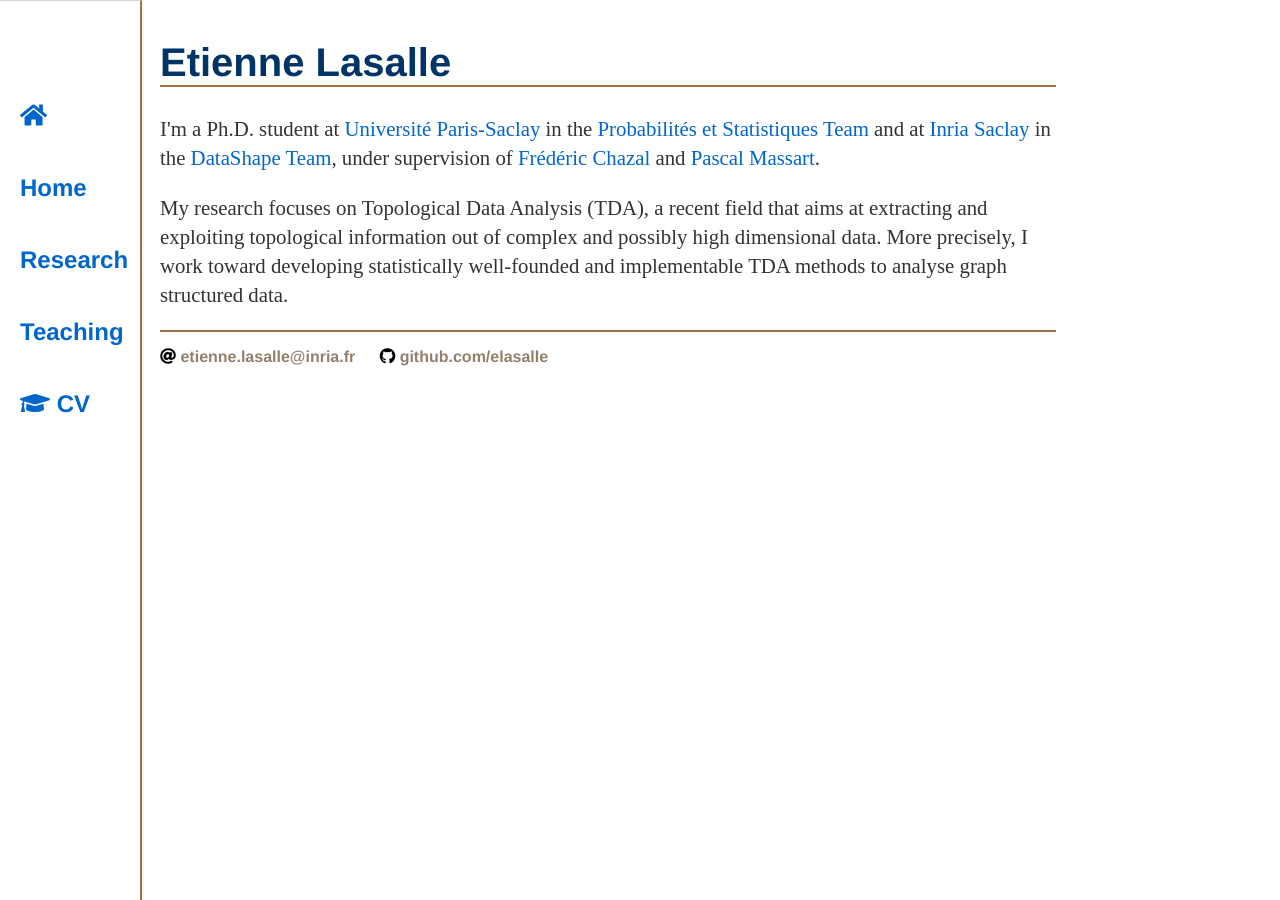
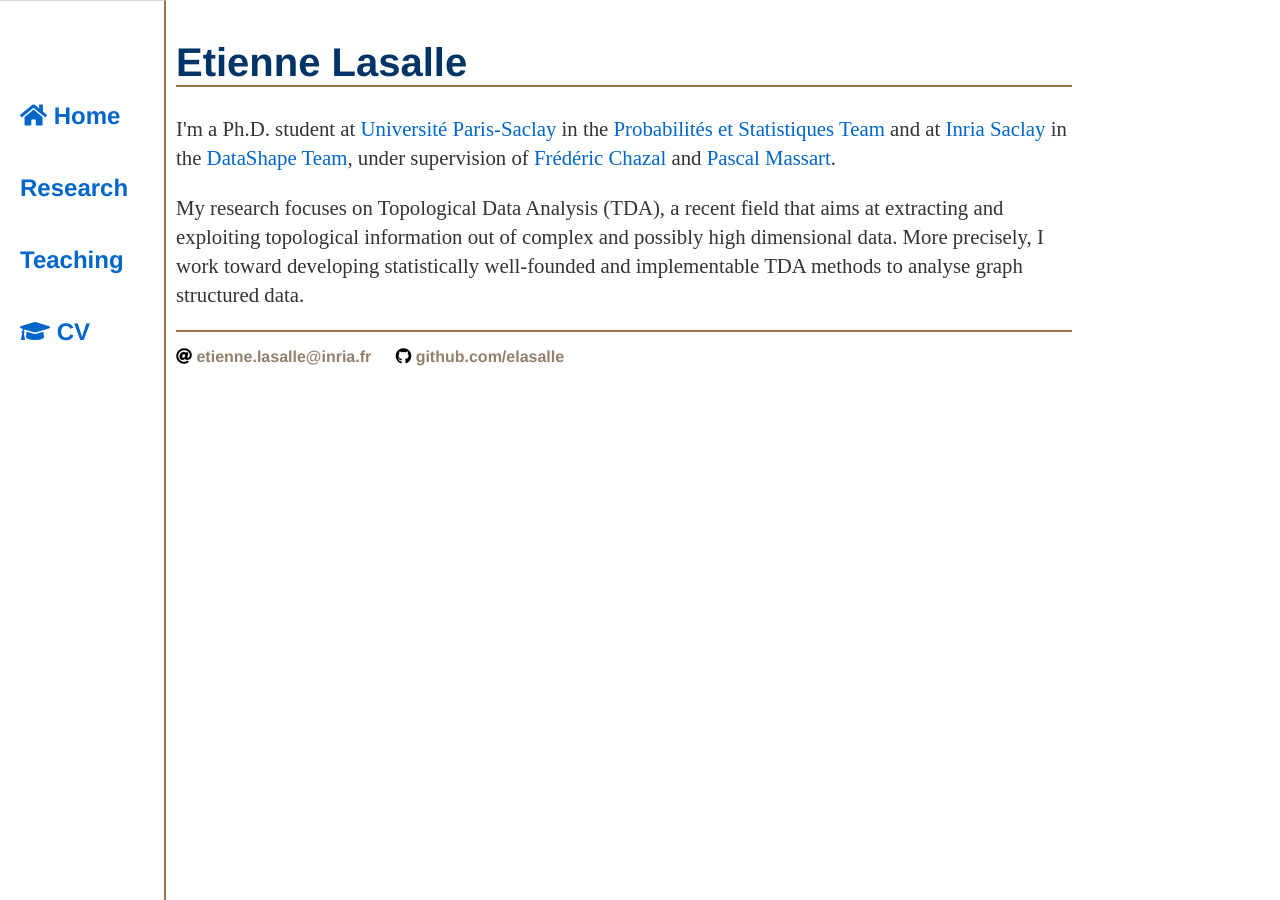
Before and after one commit to elasalle/elasalle.github.io, a Jekyll site: the page built from index.html, in a window 1280 px wide. Built offline with Jekyll 4.4.1, drawn with Linux system fonts in a browser that asks for light colours.

Commit message:
Update main.css
widden sidebar

```diff
--- a/css/main.css
+++ b/css/main.css
@@ -1,5 +1,5 @@
 body {
-    margin: 40px auto 40px 10em;
+    margin: 40px auto 40px 11em;
     width: 70%;
 }
 nav {
@@ -8,7 +8,7 @@ nav {
 }
 .sidenav {
   height: 100%; /* Full-height: remove this if you want "auto" height */
-  width: 5em; /* Set the width of the sidebar */
+  width: 6em; /* Set the width of the sidebar */
   position: fixed; /* Fixed Sidebar (stay in place on scroll) */
   z-index: 1; /* Stay on top */
   top: 0; /* Stay at the top */
```
